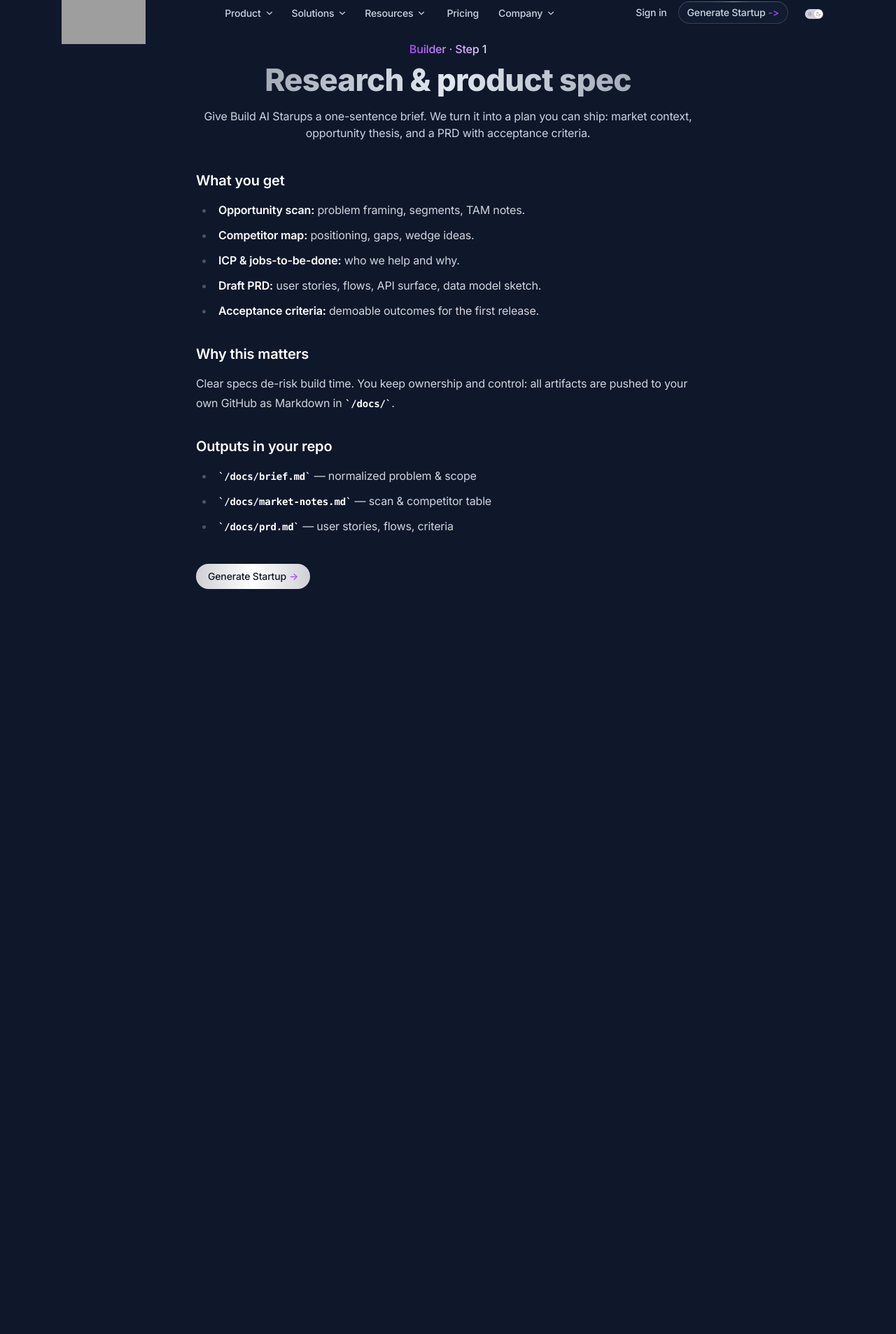
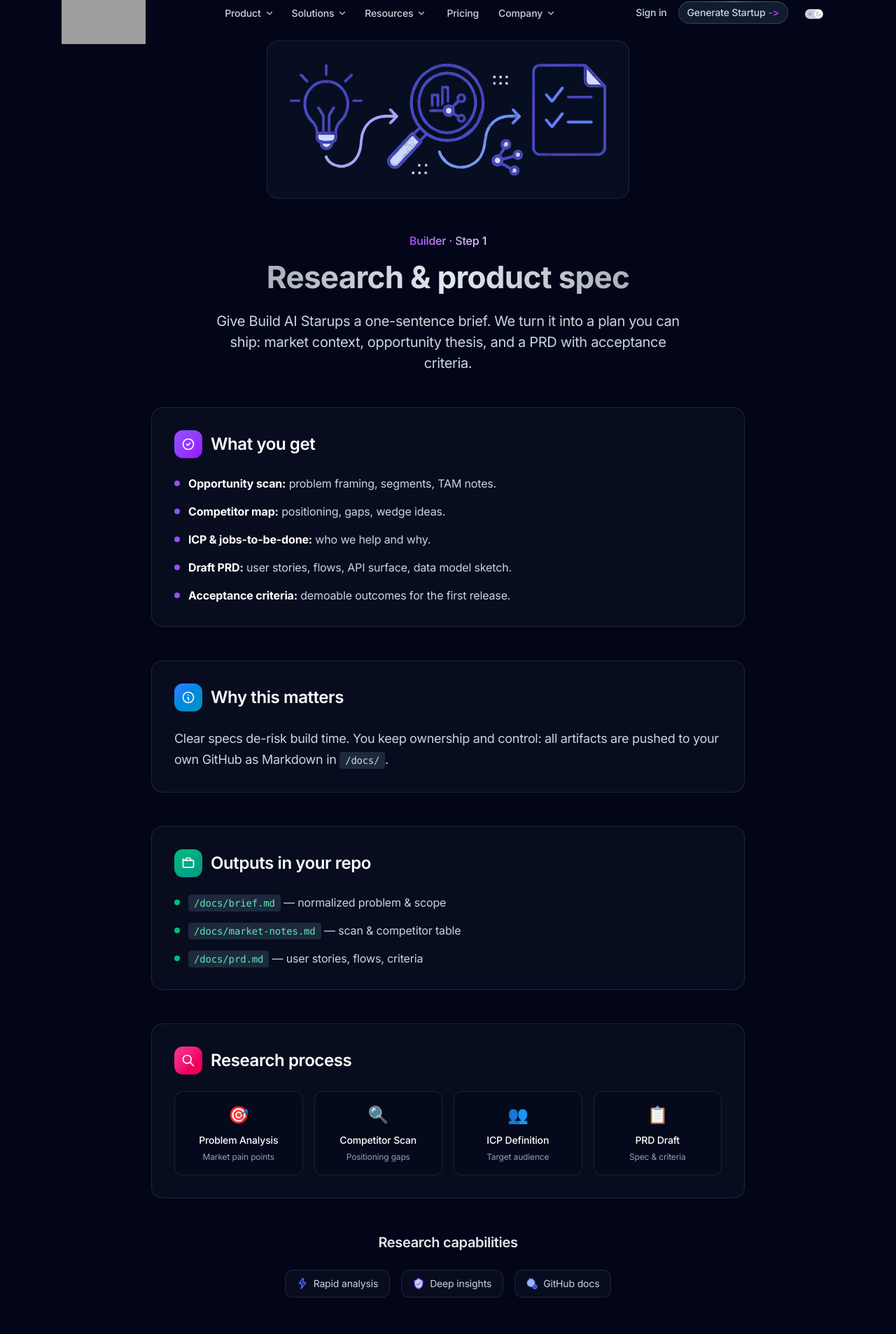
Before and after one commit to buildaistartups/buildaistartups.com, a Next.js app: page /product/builder/research-spec in a window 1280 px wide. Shown: the part 22-1929 px from the top of the page at 70% size. Before the commit the page ends 944 px from the top, so only its background shows below. Built offline with nearby package versions, Linux system fonts and the light colour scheme; no server answers; grey boxes are pictures that could not be loaded.

Commit message:
Update page.tsx

```diff
--- a/app/(default)/product/builder/research-spec/page.tsx
+++ b/app/(default)/product/builder/research-spec/page.tsx
@@ -5,7 +5,7 @@ import Link from 'next/link'
 const BRAND = 'Build AI Starups'
 const SITE = process.env.NEXT_PUBLIC_SITE_URL || 'https://www.buildaistartups.com'
 const CANON = `${SITE}/product/builder/research-spec`
-const OG = '/brand/og-default.png'
+const OG = '/og/product-builder.svg'
 const DESC =
   'Turn a one-line idea into a crisp product plan. Build AI Starups researches the niche, analyzes competitors, and drafts a PRD with acceptance criteria.'
 
@@ -20,7 +20,7 @@ export const metadata: Metadata = {
     title: `Research & Spec — ${BRAND}`,
     description:
       'From signal to spec: niche scan, competitor map, ICP, and a PRD you can ship against.',
-    images: [{ url: OG, width: 1200, height: 630, alt: BRAND }],
+    images: [{ url: OG, width: 1200, height: 630, alt: `${BRAND} — Research & Spec` }],
     siteName: BRAND,
   },
   twitter: {
@@ -33,56 +33,220 @@ export const metadata: Metadata = {
 
 export default function ResearchSpec() {
   return (
-    <section className="relative mx-auto max-w-3xl px-4 sm:px-6 py-20">
-      <header className="mb-10 text-center">
-        <div className="inline-flex font-medium pb-2 bg-clip-text text-transparent bg-linear-to-r from-purple-500 to-purple-200">
+    <main className="bg-slate-950 text-slate-200 min-h-screen">
+      <section className="relative mx-auto max-w-4xl px-4 sm:px-6 py-20">
+        {/* Visual Header */}
+        <div className="mb-12 flex justify-center">
+          <div className="rounded-2xl border border-white/10 bg-slate-900/50 p-8 backdrop-blur">
+            <img
+              src="/images/product/builder/flow-research-spec.svg"
+              alt="Research and specification workflow"
+              className="h-40 w-auto mx-auto"
+              loading="eager"
+            />
+          </div>
+        </div>
+
+        <header className="mb-12 text-center">
+          <div className="inline-flex font-medium pb-2 bg-clip-text text-transparent bg-gradient-to-r from-purple-500 to-purple-200">
             Builder · Step 1
           </div>
-        <h1 className="h2 bg-clip-text text-transparent bg-linear-to-r from-slate-200/60 via-slate-200 to-slate-200/60">
+          <h1 className="text-4xl sm:text-5xl font-bold mt-2 bg-clip-text text-transparent bg-gradient-to-r from-slate-200/60 via-slate-200 to-slate-200/60">
             Research &amp; product spec
           </h1>
-        <p className="mt-4 text-slate-300">
+          <p className="mt-6 text-xl text-slate-300 max-w-2xl mx-auto">
             Give {BRAND} a one-sentence brief. We turn it into a plan you can ship:
             market context, opportunity thesis, and a PRD with acceptance criteria.
           </p>
         </header>
 
-      <div className="prose prose-invert max-w-none">
-        <h3>What you get</h3>
-        <ul>
-          <li><strong>Opportunity scan:</strong> problem framing, segments, TAM notes.</li>
-          <li><strong>Competitor map:</strong> positioning, gaps, wedge ideas.</li>
-          <li><strong>ICP &amp; jobs-to-be-done:</strong> who we help and why.</li>
-          <li><strong>Draft PRD:</strong> user stories, flows, API surface, data model sketch.</li>
-          <li><strong>Acceptance criteria:</strong> demoable outcomes for the first release.</li>
-        </ul>
-
-        <h3>Why this matters</h3>
-        <p>
-          Clear specs de-risk build time. You keep ownership and control: all artifacts
-          are pushed to your own GitHub as Markdown in <code>/docs/</code>.
-        </p>
-
-        <h3>Outputs in your repo</h3>
-        <ul>
-          <li><code>/docs/brief.md</code> — normalized problem &amp; scope</li>
-          <li><code>/docs/market-notes.md</code> — scan &amp; competitor table</li>
-          <li><code>/docs/prd.md</code> — user stories, flows, criteria</li>
+        {/* Content Cards */}
+        <div className="grid gap-8 md:gap-12 mb-12">
+          {/* What You Get */}
+          <div className="rounded-2xl border border-white/10 bg-slate-900/40 p-8">
+            <div className="flex items-center gap-3 mb-6">
+              <div className="h-10 w-10 rounded-xl bg-gradient-to-br from-violet-500 to-purple-600 flex items-center justify-center">
+                <svg className="h-5 w-5 text-white" fill="none" viewBox="0 0 24 24" stroke="currentColor">
+                  <path strokeLinecap="round" strokeLinejoin="round" strokeWidth={2} d="M9 12l2 2 4-4m6 2a9 9 0 11-18 0 9 9 0 0118 0z" />
+                </svg>
+              </div>
+              <h3 className="text-2xl font-semibold text-white">What you get</h3>
+            </div>
+            <ul className="space-y-4 text-slate-300">
+              <li className="flex items-start gap-3">
+                <div className="h-2 w-2 rounded-full bg-violet-500 mt-2 flex-shrink-0"></div>
+                <div>
+                  <strong className="text-white">Opportunity scan:</strong> problem framing, segments, TAM notes.
+                </div>
+              </li>
+              <li className="flex items-start gap-3">
+                <div className="h-2 w-2 rounded-full bg-violet-500 mt-2 flex-shrink-0"></div>
+                <div>
+                  <strong className="text-white">Competitor map:</strong> positioning, gaps, wedge ideas.
+                </div>
+              </li>
+              <li className="flex items-start gap-3">
+                <div className="h-2 w-2 rounded-full bg-violet-500 mt-2 flex-shrink-0"></div>
+                <div>
+                  <strong className="text-white">ICP &amp; jobs-to-be-done:</strong> who we help and why.
+                </div>
+              </li>
+              <li className="flex items-start gap-3">
+                <div className="h-2 w-2 rounded-full bg-violet-500 mt-2 flex-shrink-0"></div>
+                <div>
+                  <strong className="text-white">Draft PRD:</strong> user stories, flows, API surface, data model sketch.
+                </div>
+              </li>
+              <li className="flex items-start gap-3">
+                <div className="h-2 w-2 rounded-full bg-violet-500 mt-2 flex-shrink-0"></div>
+                <div>
+                  <strong className="text-white">Acceptance criteria:</strong> demoable outcomes for the first release.
+                </div>
+              </li>
             </ul>
           </div>
 
-      {/* CTA outside prose so typography styles don't override it */}
-      <div className="not-prose mt-10">
+          {/* Why This Matters */}
+          <div className="rounded-2xl border border-white/10 bg-slate-900/40 p-8">
+            <div className="flex items-center gap-3 mb-6">
+              <div className="h-10 w-10 rounded-xl bg-gradient-to-br from-blue-500 to-cyan-600 flex items-center justify-center">
+                <svg className="h-5 w-5 text-white" fill="none" viewBox="0 0 24 24" stroke="currentColor">
+                  <path strokeLinecap="round" strokeLinejoin="round" strokeWidth={2} d="M13 16h-1v-4h-1m1-4h.01M21 12a9 9 0 11-18 0 9 9 0 0118 0z" />
+                </svg>
+              </div>
+              <h3 className="text-2xl font-semibold text-white">Why this matters</h3>
+            </div>
+            <p className="text-slate-300 text-lg leading-relaxed">
+              Clear specs de-risk build time. You keep ownership and control: all artifacts
+              are pushed to your own GitHub as Markdown in <code className="bg-slate-800 px-2 py-1 rounded text-sm">/docs/</code>.
+            </p>
+          </div>
+
+          {/* Outputs */}
+          <div className="rounded-2xl border border-white/10 bg-slate-900/40 p-8">
+            <div className="flex items-center gap-3 mb-6">
+              <div className="h-10 w-10 rounded-xl bg-gradient-to-br from-emerald-500 to-teal-600 flex items-center justify-center">
+                <svg className="h-5 w-5 text-white" fill="none" viewBox="0 0 24 24" stroke="currentColor">
+                  <path strokeLinecap="round" strokeLinejoin="round" strokeWidth={2} d="M3 7v10a2 2 0 002 2h14a2 2 0 002-2V9a2 2 0 00-2-2H5a2 2 0 00-2-2z" />
+                  <path strokeLinecap="round" strokeLinejoin="round" strokeWidth={2} d="M8 5a2 2 0 012-2h4a2 2 0 012 2v2H8V5z" />
+                </svg>
+              </div>
+              <h3 className="text-2xl font-semibold text-white">Outputs in your repo</h3>
+            </div>
+            <ul className="space-y-4 text-slate-300">
+              <li className="flex items-start gap-3">
+                <div className="h-2 w-2 rounded-full bg-emerald-500 mt-2 flex-shrink-0"></div>
+                <div>
+                  <code className="bg-slate-800 px-2 py-1 rounded text-sm text-emerald-300">/docs/brief.md</code> — normalized problem &amp; scope
+                </div>
+              </li>
+              <li className="flex items-start gap-3">
+                <div className="h-2 w-2 rounded-full bg-emerald-500 mt-2 flex-shrink-0"></div>
+                <div>
+                  <code className="bg-slate-800 px-2 py-1 rounded text-sm text-emerald-300">/docs/market-notes.md</code> — scan &amp; competitor table
+                </div>
+              </li>
+              <li className="flex items-start gap-3">
+                <div className="h-2 w-2 rounded-full bg-emerald-500 mt-2 flex-shrink-0"></div>
+                <div>
+                  <code className="bg-slate-800 px-2 py-1 rounded text-sm text-emerald-300">/docs/prd.md</code> — user stories, flows, criteria
+                </div>
+              </li>
+            </ul>
+          </div>
+
+          {/* Research Process */}
+          <div className="rounded-2xl border border-white/10 bg-slate-900/40 p-8">
+            <div className="flex items-center gap-3 mb-6">
+              <div className="h-10 w-10 rounded-xl bg-gradient-to-br from-pink-500 to-rose-600 flex items-center justify-center">
+                <svg className="h-5 w-5 text-white" fill="none" viewBox="0 0 24 24" stroke="currentColor">
+                  <path strokeLinecap="round" strokeLinejoin="round" strokeWidth={2} d="M21 21l-6-6m2-5a7 7 0 11-14 0 7 7 0 0114 0z" />
+                </svg>
+              </div>
+              <h3 className="text-2xl font-semibold text-white">Research process</h3>
+            </div>
+            <div className="grid gap-4 sm:grid-cols-2 lg:grid-cols-4">
+              <div className="text-center p-4 rounded-xl border border-white/10 bg-slate-950/50">
+                <div className="text-2xl mb-2">🎯</div>
+                <div className="text-sm font-medium text-white">Problem Analysis</div>
+                <div className="text-xs text-slate-400 mt-1">Market pain points</div>
+              </div>
+              <div className="text-center p-4 rounded-xl border border-white/10 bg-slate-950/50">
+                <div className="text-2xl mb-2">🔍</div>
+                <div className="text-sm font-medium text-white">Competitor Scan</div>
+                <div className="text-xs text-slate-400 mt-1">Positioning gaps</div>
+              </div>
+              <div className="text-center p-4 rounded-xl border border-white/10 bg-slate-950/50">
+                <div className="text-2xl mb-2">👥</div>
+                <div className="text-sm font-medium text-white">ICP Definition</div>
+                <div className="text-xs text-slate-400 mt-1">Target audience</div>
+              </div>
+              <div className="text-center p-4 rounded-xl border border-white/10 bg-slate-950/50">
+                <div className="text-2xl mb-2">📋</div>
+                <div className="text-sm font-medium text-white">PRD Draft</div>
+                <div className="text-xs text-slate-400 mt-1">Spec & criteria</div>
+              </div>
+            </div>
+          </div>
+        </div>
+
+        {/* Research Features */}
+        <div className="mb-12">
+          <h3 className="text-xl font-semibold text-center mb-6">Research capabilities</h3>
+          <div className="flex flex-wrap justify-center gap-4">
+            <div className="flex items-center gap-2 rounded-xl border border-white/10 bg-slate-900/40 px-4 py-2">
+              <img src="/images/product/builder/badges/fast-bolt.svg" alt="Fast research" className="h-4 w-4" />
+              <span className="text-sm text-slate-300">Rapid analysis</span>
+            </div>
+            <div className="flex items-center gap-2 rounded-xl border border-white/10 bg-slate-900/40 px-4 py-2">
+              <img src="/images/product/builder/badges/quality.svg" alt="Quality insights" className="h-4 w-4" />
+              <span className="text-sm text-slate-300">Deep insights</span>
+            </div>
+            <div className="flex items-center gap-2 rounded-xl border border-white/10 bg-slate-900/40 px-4 py-2">
+              <img src="/images/product/builder/badges/github.svg" alt="GitHub docs" className="h-4 w-4" />
+              <span className="text-sm text-slate-300">GitHub docs</span>
+            </div>
+          </div>
+        </div>
+
+        {/* Navigation */}
+        <div className="flex items-center justify-between mb-12">
+          <Link
+            href="/product/builder"
+            className="inline-flex items-center gap-2 text-slate-400 hover:text-slate-200 transition-colors"
+          >
+            <svg className="h-4 w-4" fill="none" viewBox="0 0 24 24" stroke="currentColor">
+              <path strokeLinecap="round" strokeLinejoin="round" strokeWidth={2} d="M15 19l-7-7 7-7" />
+            </svg>
+            Back to Builder
+          </Link>
+          <Link
+            href="/product/builder/generate-ui"
+            className="inline-flex items-center gap-2 text-slate-400 hover:text-slate-200 transition-colors"
+          >
+            Next: Generate UI
+            <svg className="h-4 w-4" fill="none" viewBox="0 0 24 24" stroke="currentColor">
+              <path strokeLinecap="round" strokeLinejoin="round" strokeWidth={2} d="M9 5l7 7-7 7" />
+            </svg>
+          </Link>
+        </div>
+
+        {/* CTA */}
+        <div className="text-center">
           <Link
             href="/generate"
-          className="btn text-slate-900 bg-linear-to-r from-white/80 via-white to-white/80 hover:bg-white transition duration-150 ease-in-out group"
+            className="inline-flex items-center justify-center gap-2 rounded-xl bg-gradient-to-r from-violet-600 to-purple-600 px-8 py-4 text-lg font-semibold text-white shadow-lg shadow-violet-900/30 transition hover:from-violet-500 hover:to-purple-500"
           >
             Generate Startup
-          <span className="ml-1 tracking-normal text-purple-500 transition-transform duration-150 ease-in-out group-hover:translate-x-0.5">
-            -&gt;
-          </span>
+            <svg className="h-5 w-5 transition-transform group-hover:translate-x-0.5" fill="none" viewBox="0 0 24 24" stroke="currentColor">
+              <path strokeLinecap="round" strokeLinejoin="round" strokeWidth={2} d="M17 8l4 4m0 0l-4 4m4-4H3" />
+            </svg>
           </Link>
+          <p className="mt-4 text-sm text-slate-400">
+            Start with your one-sentence idea and get a complete research brief
+          </p>
         </div>
       </section>
+    </main>
   )
 }
```
Lines whose indentation alone changed are shown as unchanged.
